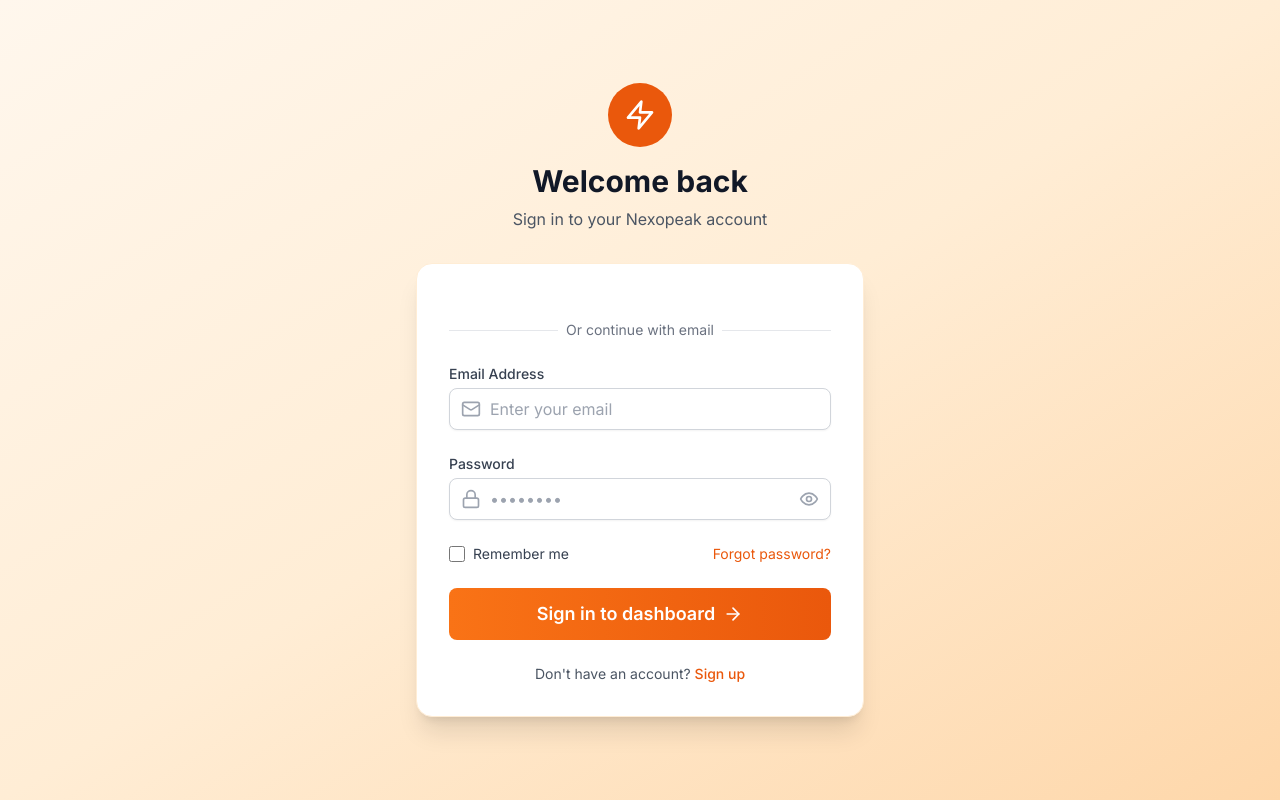
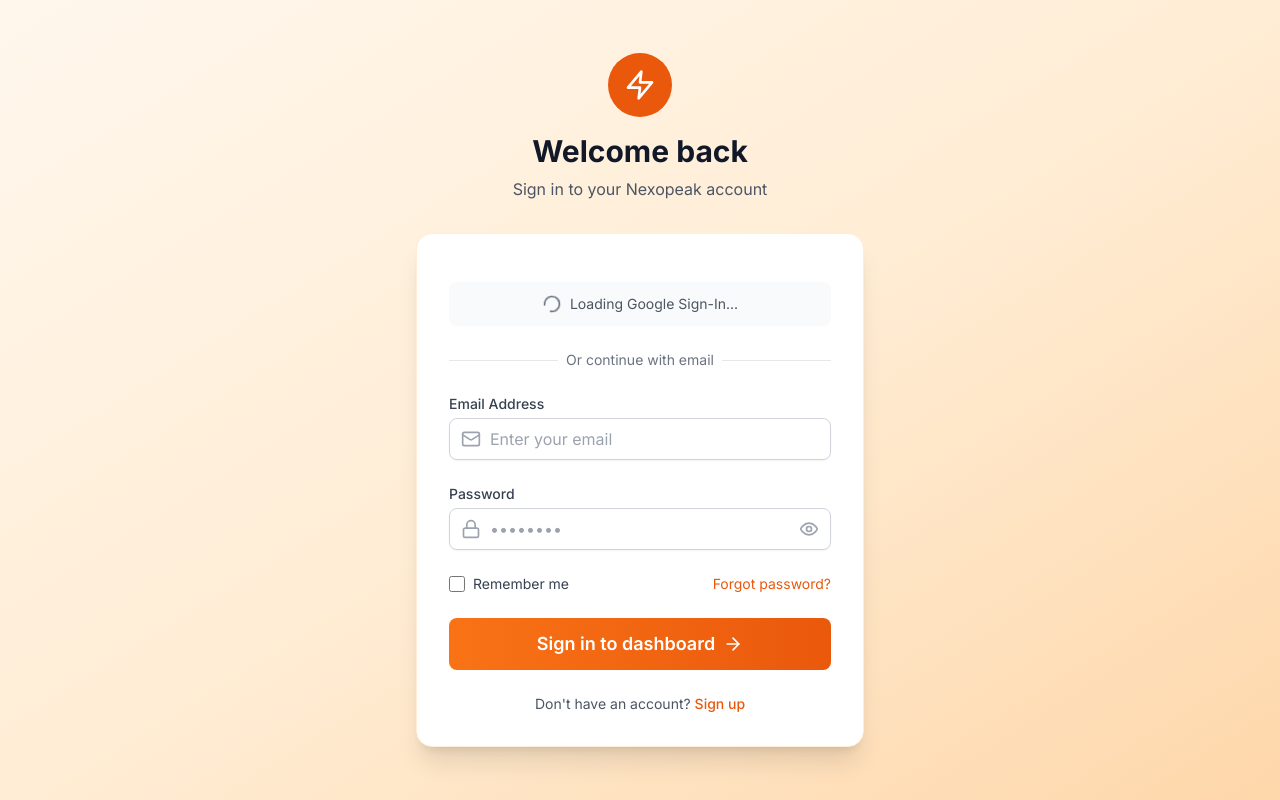
Before and after one commit to BenjaminR-PM/Nexopeak, a Next.js app in the folder frontend/: page /auth/login in a window 1280 px wide. Built offline with nearby package versions, Linux system fonts and the light colour scheme.

Commit message:
Fix Google SSO button not showing by ensuring proper script loading sequence

```diff
--- a/frontend/app/auth/login/page.tsx
+++ b/frontend/app/auth/login/page.tsx
@@ -26,11 +26,13 @@
   const [isOAuthLoading, setIsOAuthLoading] = useState(false)
   const [error, setError] = useState('')
   const [success, setSuccess] = useState('')
+  const [googleScriptLoaded, setGoogleScriptLoaded] = useState(false)
   const router = useRouter()
 
-  // Initialize Google Sign-In
+  // Initialize Google Sign-In after script loads
   useEffect(() => {
-    if (typeof window !== 'undefined' && window.google) {
+    if (googleScriptLoaded && typeof window !== 'undefined' && window.google) {
+      try {
         window.google.accounts.id.initialize({
           client_id: process.env.NEXT_PUBLIC_GOOGLE_CLIENT_ID || '641526035282-75q9tavd87q4spnhfemarscj2679t78m.apps.googleusercontent.com',
           callback: handleGoogleResponse,
@@ -47,8 +49,11 @@
             text: 'signin_with'
           })
         }
+      } catch (error) {
+        console.error('Failed to initialize Google Sign-In:', error)
       }
-  }, [])
+    }
+  }, [googleScriptLoaded])
 
   const handleGoogleResponse = async (response: any) => {
     if (response.credential) {
@@ -168,6 +173,8 @@
         <Script
           src="https://accounts.google.com/gsi/client"
           strategy="beforeInteractive"
+          onLoad={() => setGoogleScriptLoaded(true)}
+          onError={() => console.error('Failed to load Google Sign-In script')}
         />
         <div className="min-h-screen bg-gradient-to-br from-orange-50 via-orange-100 to-orange-200 flex flex-col justify-center py-12 sm:px-6 lg:px-8">
           <div className="sm:mx-auto sm:w-full sm:max-w-md">
@@ -189,6 +196,12 @@
               {/* Google OAuth Button */}
               <div className="space-y-4">
                 <div id="google-signin-button"></div>
+                {!googleScriptLoaded && (
+                  <div className="flex items-center justify-center p-3 bg-gray-50 rounded-lg">
+                    <Loader2 className="w-5 h-5 text-gray-500 mr-2 animate-spin" />
+                    <span className="text-sm text-gray-600">Loading Google Sign-In...</span>
+                  </div>
+                )}
                 {isOAuthLoading && (
                   <div className="flex items-center justify-center p-3 bg-gray-50 rounded-lg">
                     <Loader2 className="w-5 h-5 text-gray-500 mr-2 animate-spin" />
```
Lines whose indentation alone changed are shown as unchanged.
